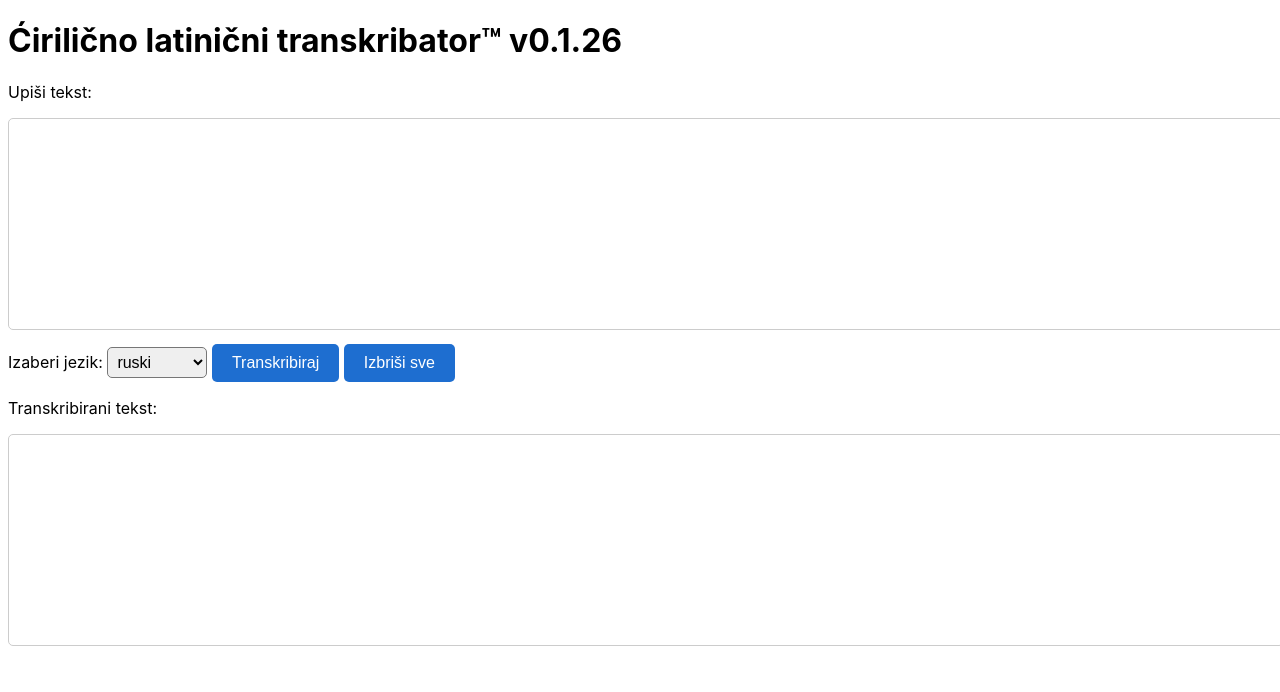
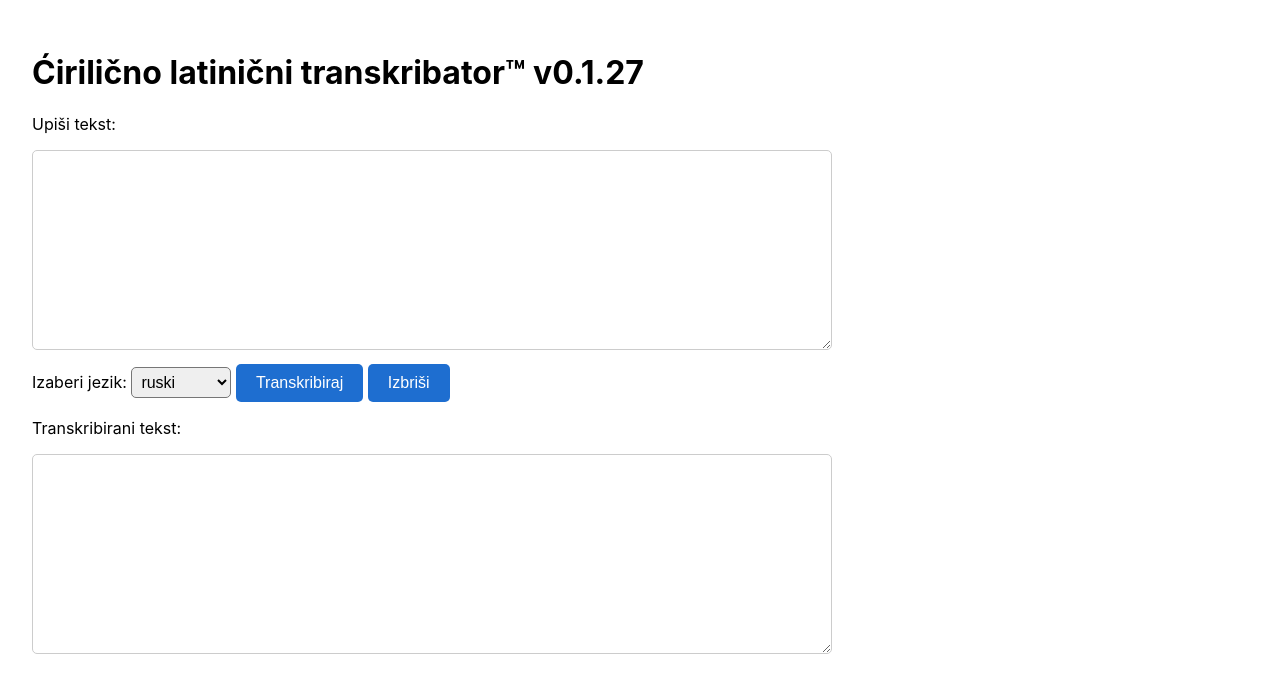
Before and after one commit to mister-morningstar/transkripcija, a plain HTML site: page index.html in a window 1280 px wide. Drawn offline with Linux system fonts and the light colour scheme.

Commit message:
update, v0.1.27

```diff
--- a/index.html
+++ b/index.html
@@ -7,7 +7,7 @@
     <script type="text/javascript" src="javascript.js"></script>
   </head>
   <body>
-    <h1>Ćirilično latinični transkribator™ v0.1.26</h1>
+    <h1>Ćirilično latinični transkribator™ v0.1.27</h1>
     <p>Upiši tekst:</p>
     <textarea id="cyrillic-input"></textarea>
     <label for="language-select">Izaberi jezik:</label>
@@ -18,7 +18,7 @@
       <option value="rusyn">rusinski</option>
     </select>
     <button onclick="convert()">Transkribiraj</button>
-    <button onclick="clearFields()">Izbriši sve</button>
+    <button onclick="clearFields()">Izbriši</button>
     <p>Transkribirani tekst:</p>
     <textarea id="latin-output" readonly></textarea>
   </body>
--- a/styles.css
+++ b/styles.css
@@ -1,7 +1,12 @@
 body {
     font-family: -apple-system, BlinkMacSystemFont, "Segoe UI", Roboto, Helvetica, Arial, sans-serif, "Apple Color Emoji", "Segoe UI Emoji", "Segoe UI Symbol";
+    max-width: 50em;
+    padding: 1.5em;
   }
   textarea {
+    -webkit-box-sizing: border-box;
+    -moz-box-sizing: border-box;
+    box-sizing: border-box;
     width: 100%;
     height: 200px;
     margin-bottom: 10px;
@@ -10,7 +15,6 @@ body {
     line-height: 1.5;
     border: 1px solid #ccc;
     border-radius: 5px;
-    resize: none;
   }
   button {
     background-color: #1e6ed0;
@@ -22,7 +26,7 @@ body {
     cursor: pointer;
   }
   button:hover {
-    background-color: #1e6ed0;
+    background-color: #2486ff;
   }
   select {
     padding: 5px;
```
